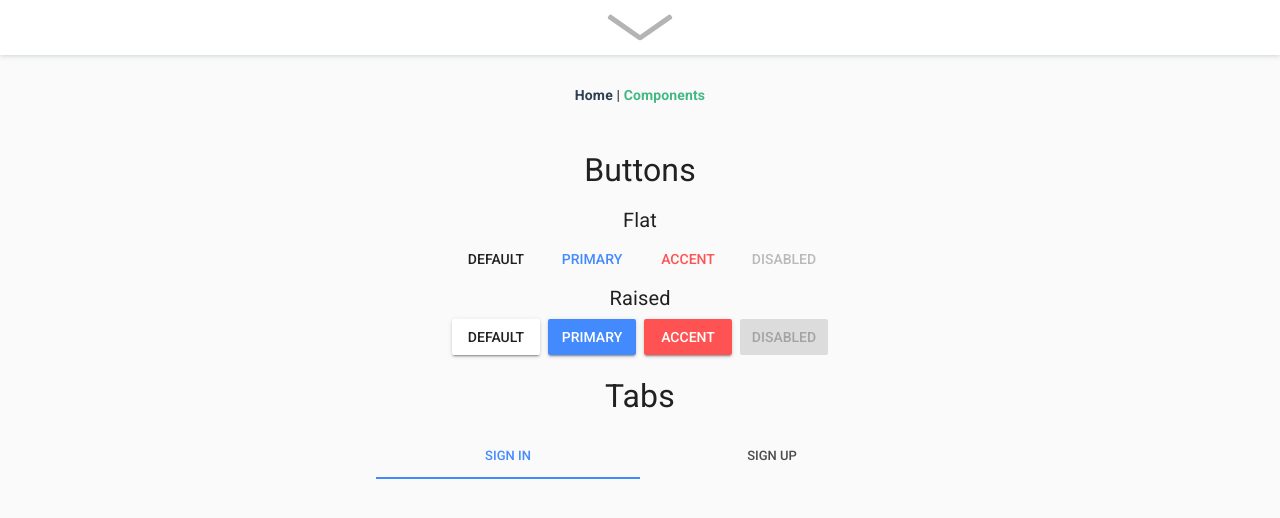
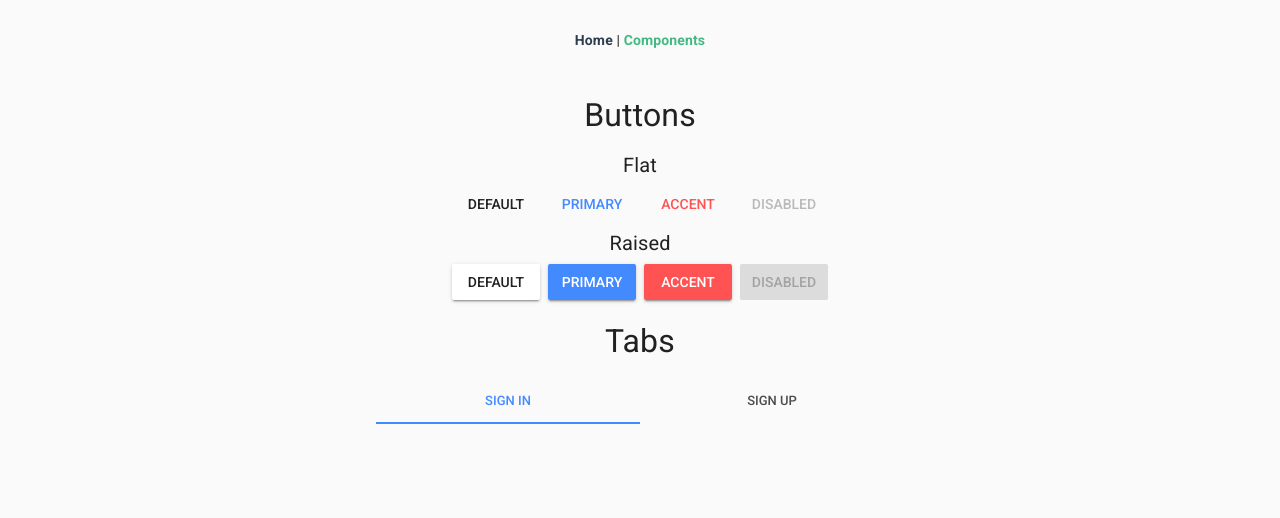
Before and after one commit to aleksei-isakov/Born-to-die-E-shop, a Vue app: page /components in a window 1280 px wide. Shown: the top 518 px of the page. Built offline with nearby package versions, Linux system fonts and the light colour scheme.

Commit message:
EPMLSTRJV-15 fix naming

```diff
--- a/src/App.vue
+++ b/src/App.vue
@@ -1,6 +1,5 @@
 <template>
   <div id="app">
-    <ProductDetails />
     <div id="nav">
       <router-link to="/">Home</router-link> |
       <router-link to="/components">Components</router-link>
@@ -8,11 +7,3 @@
     <router-view />
   </div>
 </template>
-
-<script>
-import ProductDetails from './components/ProductDetails/ProductDetails';
-
-export default {
-  components: { ProductDetails }
-};
-</script>
--- a/src/components/ProductDetails/ProductDetails.vue
+++ b/src/components/ProductDetails/ProductDetails.vue
@@ -1,12 +1,12 @@
 <template>
   <div class="wrapper" :class="{ open: isDescriptionOpen }">
-    <div class="arrow-icon" @click="toggleDescription">
+    <div class="arrow-icon" @click="onClickToggleDescription">
       <span class="left-bar"></span>
       <span class="right-bar"></span>
     </div>
     <transition name="fade">
       <div class="description" v-if="isDescriptionOpen">
-        <div class="description__title">Product Descriprion</div>
+        <div class="description__title">Product Description</div>
         <div class="description__text">{{ productDescription }}</div>
       </div>
     </transition>
@@ -31,7 +31,7 @@ export default {
   },
 
   methods: {
-    toggleDescription() {
+    onClickToggleDescription() {
       this.isDescriptionOpen = !this.isDescriptionOpen;
     }
   }
```
